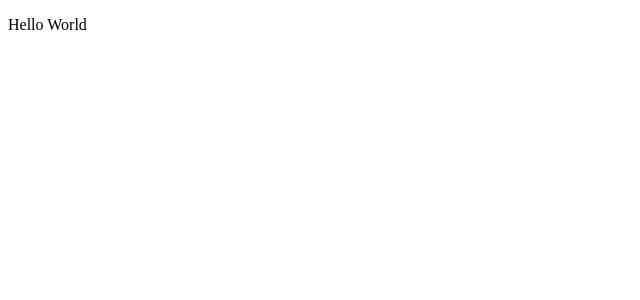
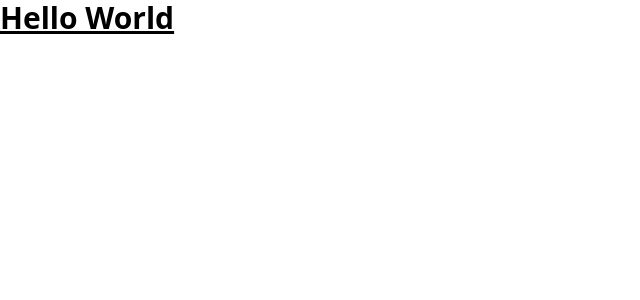
Before and after one commit to seancdavis/qr-polls, a Nuxt app: page / in a window 1280 px wide. Shown: the top 300 px of the page, without its empty margins (0-640 px from the left). Built offline with nearby package versions, Linux system fonts and the light colour scheme.

Commit message:
Install tailwind

```diff
--- a/nuxt.config.ts
+++ b/nuxt.config.ts
@@ -5,4 +5,5 @@ export default defineNuxtConfig({
   future: {
     compatibilityVersion: 4,
   },
+  modules: ["@nuxtjs/tailwindcss"],
 });
--- a/package.json
+++ b/package.json
@@ -13,5 +13,8 @@
     "nuxt": "^3.14.1592",
     "vue": "latest",
     "vue-router": "latest"
+  },
+  "devDependencies": {
+    "@nuxtjs/tailwindcss": "^6.12.2"
   }
 }
--- a/pages/index.vue
+++ b/pages/index.vue
@@ -1,3 +1,3 @@
 <template>
-  <p>Hello World</p>
+  <p class="text-3xl font-bold underline">Hello World</p>
 </template>
```
Also changed, not shown: 1 other file (tests, documents, lock files or other folders).
